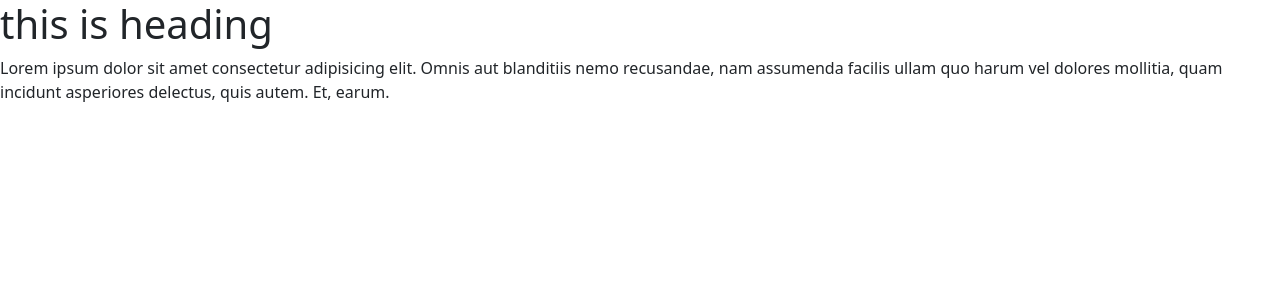
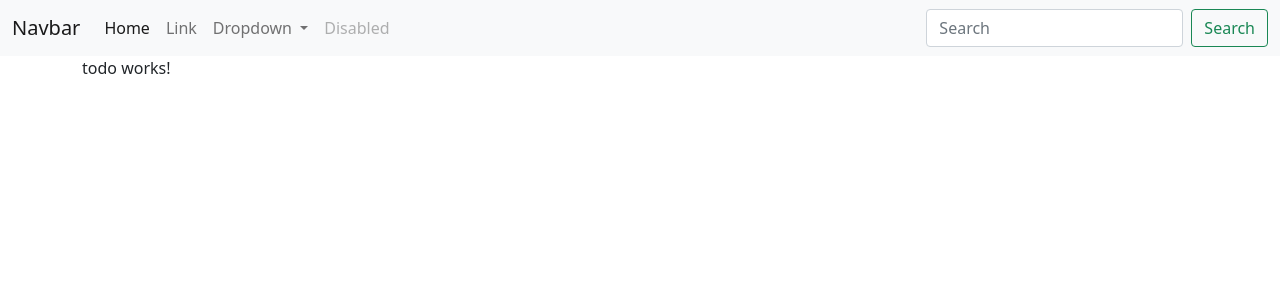
Before and after one commit to rohansethi1999430/Angular-todo, an Angular app: page / in a window 1280 px wide. Shown: the top 300 px of the page. Built offline with nearby package versions, Linux system fonts and the light colour scheme.

Commit message:
added navbar

```diff
--- a/angular.json
+++ b/angular.json
@@ -31,7 +31,8 @@
               "./node_modules/bootstrap/dist/css/bootstrap.min.css"
             ],
             "scripts": [
-              "./node_modules/bootstrap/dist/js/bootstrap.min.js"
+              "./node_modules/bootstrap/dist/js/bootstrap.min.js",
+             "./node_modules/jquery/dist/jquery.js"
             ]
           },
           "configurations": {
--- a/src/app/app.component.html
+++ b/src/app/app.component.html
@@ -1,6 +1,43 @@
 <div>
-  <h1>this is heading</h1>
-  <p>
-    Lorem ipsum dolor sit amet consectetur adipisicing elit. Omnis aut blanditiis nemo recusandae, nam assumenda facilis ullam quo harum vel dolores mollitia, quam incidunt asperiores delectus, quis autem. Et, earum.
-  </p>
+  <nav class="navbar navbar-expand-lg navbar-light bg-light">
+    <div class="container-fluid">
+      <a class="navbar-brand" href="#">Navbar</a>
+      <button class="navbar-toggler" type="button" data-bs-toggle="collapse" data-bs-target="#navbarSupportedContent" aria-controls="navbarSupportedContent" aria-expanded="false" aria-label="Toggle navigation">
+        <span class="navbar-toggler-icon"></span>
+      </button>
+      <div class="collapse navbar-collapse" id="navbarSupportedContent">
+        <ul class="navbar-nav me-auto mb-2 mb-lg-0">
+          <li class="nav-item">
+            <a class="nav-link active" aria-current="page" href="#">Home</a>
+          </li>
+          <li class="nav-item">
+            <a class="nav-link" href="#">Link</a>
+          </li>
+          <li class="nav-item dropdown">
+            <a class="nav-link dropdown-toggle" href="#" id="navbarDropdown" role="button" data-bs-toggle="dropdown" aria-expanded="false">
+              Dropdown
+            </a>
+            <ul class="dropdown-menu" aria-labelledby="navbarDropdown">
+              <li><a class="dropdown-item" href="#">Action</a></li>
+              <li><a class="dropdown-item" href="#">Another action</a></li>
+              <li><hr class="dropdown-divider"></li>
+              <li><a class="dropdown-item" href="#">Something else here</a></li>
+            </ul>
+          </li>
+          <li class="nav-item">
+            <a class="nav-link disabled" href="#" tabindex="-1" aria-disabled="true">Disabled</a>
+          </li>
+        </ul>
+        <form class="d-flex">
+          <input class="form-control me-2" type="search" placeholder="Search" aria-label="Search">
+          <button class="btn btn-outline-success" type="submit">Search</button>
+        </form>
+      </div>
+    </div>
+  </nav>
+<div class="container">
+  <app-todo></app-todo>
 </div>
+
+
+</div>
--- a/src/app/app.component.ts
+++ b/src/app/app.component.ts
@@ -7,4 +7,9 @@
 })
 export class AppComponent {
   title = 'todo-list';
+  constructor(){
+    // setTimeout(() => {
+    //   this.title="Todos-Lists";
+    // }, 2000);
+  }
 }
```
